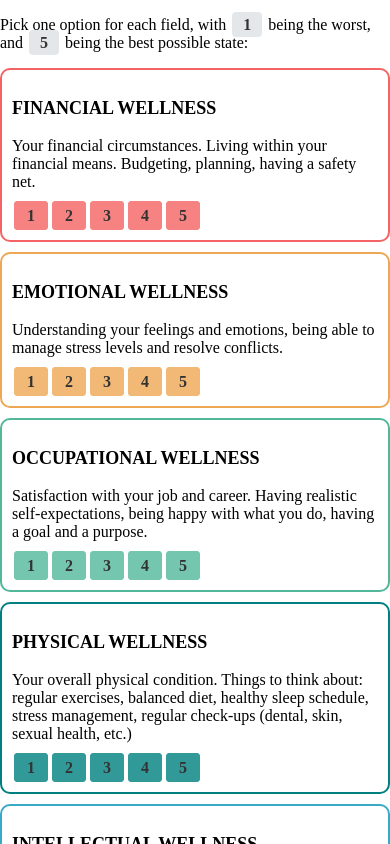
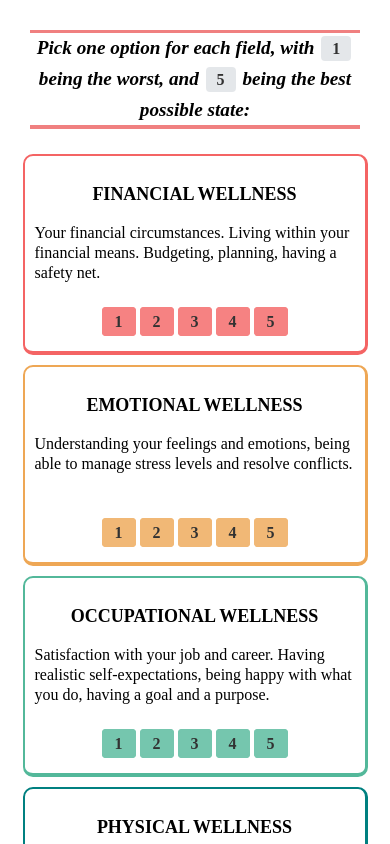
Before and after one commit to IraShy/wellness-wheel, a React (Create React App) app: page / in a window 390 px wide. Shown: the top 844 px of the page. Built offline with nearby package versions, Linux system fonts and the light colour scheme.

Commit message:
styling, responsive GetData

```diff
--- a/src/components/GetData.jsx
+++ b/src/components/GetData.jsx
@@ -68,7 +68,7 @@ class GetData extends React.Component {
         "Living in safe and comfortable conditions as the result of taking care of your global environment and personal surroundings. Using resources responsibly.",
     };
     return (
-      <div>
+      <div className="description">
         <p>{description[option]}</p>
       </div>
     );
@@ -118,8 +118,8 @@ class GetData extends React.Component {
     return (
       <>
         {!this.state.wheelIsVisible && (
-          <>
-            <p>
+          <div className="container">
+            <p id="instruction">
               Pick one option for each field, with{" "}
               <span>
                 <label className="label-in-text">1</label>
@@ -131,10 +131,10 @@ class GetData extends React.Component {
               being the best possible state:
             </p>
             <form onSubmit={this.onFormSubmit}>
-              {this.renderOptions()}
+              <div className="wrap-container">{this.renderOptions()}</div>
               <button type="submit">Submit</button>
             </form>
-          </>
+          </div>
         )}
 
         {this.state.wheelIsVisible && (
--- a/src/stylesheets/GetData.scss
+++ b/src/stylesheets/GetData.scss
@@ -1,5 +1,28 @@
 @import "colors.scss";
 
+.container {
+  margin: auto;
+  max-width: 1500px;
+  text-align: center;
+  #instruction {
+    // text-align: center;
+    font-size: larger;
+    font-style: italic;
+    font-weight: bold;
+    line-height: 30px;
+    display: inline-block;
+    border-bottom: lightcoral 4px solid;
+    border-top: lightcoral 3px solid;
+    // background-color: $button;
+    // color: $button-text;
+    margin: 30px 30px 20px 30px;
+    // margin: auto;
+    .label-in-text {
+      background-color: $wheel-grey;
+      color: black;
+      font-style: initial;
+    }
+  }
   label {
     padding: 4px 11px;
     margin: 0 2px;
@@ -8,17 +31,34 @@ label {
     font-size: 16px;
     font-weight: bold;
   }
-.label-in-text {
-  background-color: $wheel-grey;
-}
   form {
+    // margin: auto;
+    // max-width: 900px;
+    .wrap-container {
+      display: flex;
+      flex-wrap: wrap;
+      // align-items: center; makes the boxes different in height
+      // align-content: center; no changes
+      // justify-items: center; no changes
+      justify-content: center;
       .option {
+        width: 320px;
+        margin: 5px;
+        padding: 10px;
+        border-radius: 10px;
         .option-name {
           font-size: 18px;
           font-weight: bold;
         }
+        .description {
+          line-height: 20px;
+          text-align: left;
+          height: 95px;
+        }
         .options-buttons {
           margin-bottom: 5px;
+          position: relative;
+          bottom: 5px;
           span {
             input {
               display: none;
@@ -43,20 +83,22 @@ form {
         }
       }
       .option {
-    margin-bottom: 10px;
-    border-radius: 10px;
-    border-bottom-width: 2px 3px 4px 2px;
-    padding: 10px;
+        border-width: 2px 3px 4px 2px;
+      }
     }
   }
 
+}
   button {
     display: block;
     margin-top: 20px;
     padding: 7px 11px;
-  font-size: 16px;
-  background-color: black;
-  color: snow;
+    font-size: 20px;
+    background-color: $button;
+    color: $button-text;
     border-style: none;
     border-radius: 4px;
+    // margin: auto;
+    // margin-top: 15px;
+    margin: 15px auto;
   }
--- a/src/stylesheets/colors.scss
+++ b/src/stylesheets/colors.scss
@@ -1,12 +1,14 @@
 $colors: (
-'financial': #f46464,
-'emotional': #eea755,
-'occupational': #53b89a,
-'physical': #008080,
-'intellectual': #38a9c7,
-'social': #445588,
-'spiritual': #d43e8c,
-'environmental': #bd121b,
+  "financial": #f46464,
+  "emotional": #eea755,
+  "occupational": #53b89a,
+  "physical": #008080,
+  "intellectual": #38a9c7,
+  "social": #445588,
+  "spiritual": #d43e8c,
+  "environmental": #bd121b,
 );
 
 $wheel-grey: #dee2e6;
+$button: lightcoral;
+$button-text: snow;
```
Lines whose indentation alone changed are shown as unchanged.
